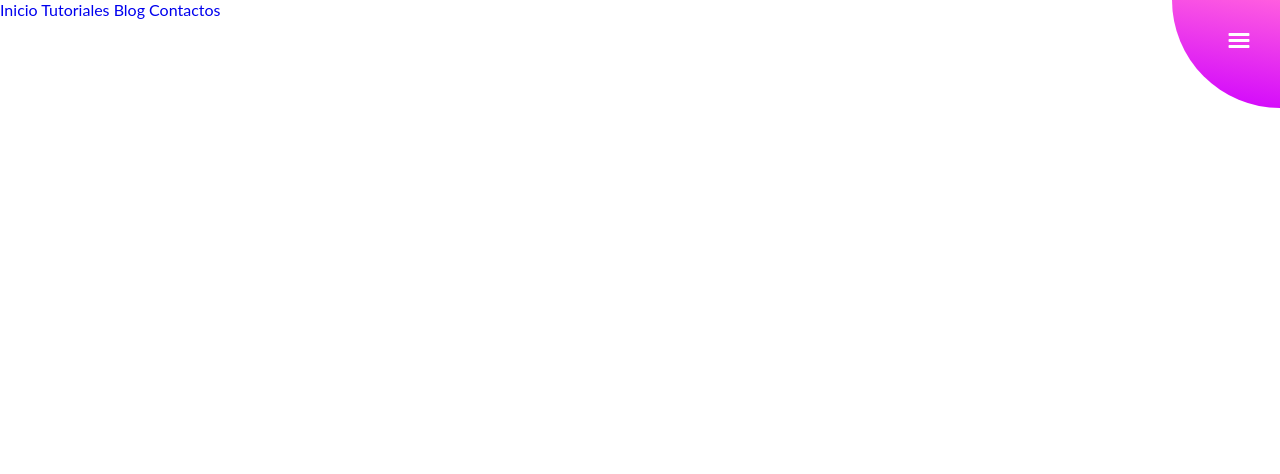
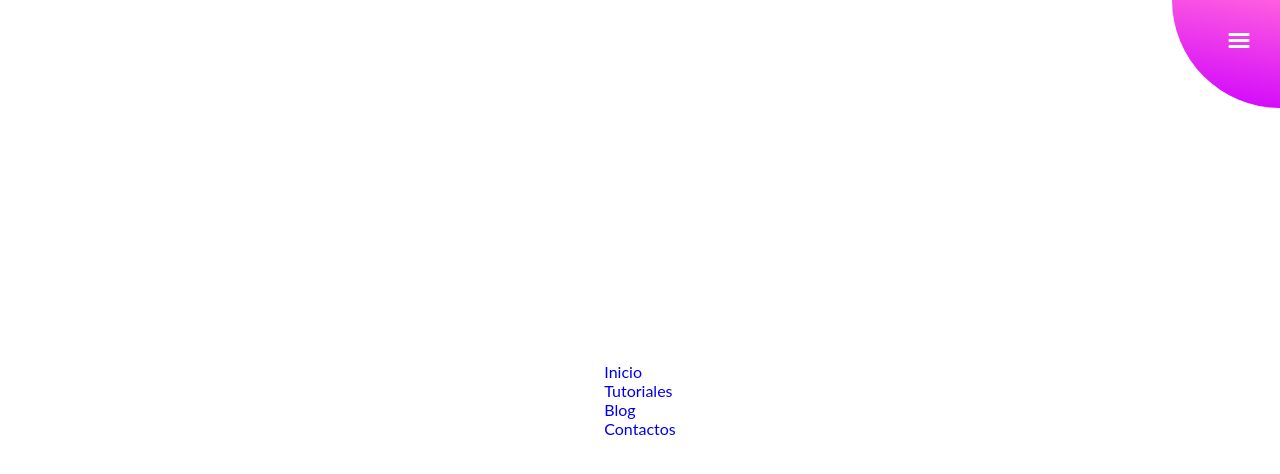
Before and after one commit to genarogg/menu-pegajoso-en-pantalla-completa, a plain HTML site: page index.html in a window 1280 px wide. Drawn offline with Linux system fonts and the light colour scheme; files whose address does not match are found by name.

Commit message:
contenedorCerrar

```diff
--- a/css/style.css
+++ b/css/style.css
@@ -31,3 +31,18 @@
     top:26px;
     left: 26px;
 }
+
+.contenedorCerrar{
+    display: none;
+    position: absolute;
+    top: 50%;
+    left: 50%;
+    transform: translate(-50%, -50%);
+    display: flex;
+    flex-direction: column;
+}
+.contenedorCerrar ul li {
+    list-style: none;
+
+
+}
```
